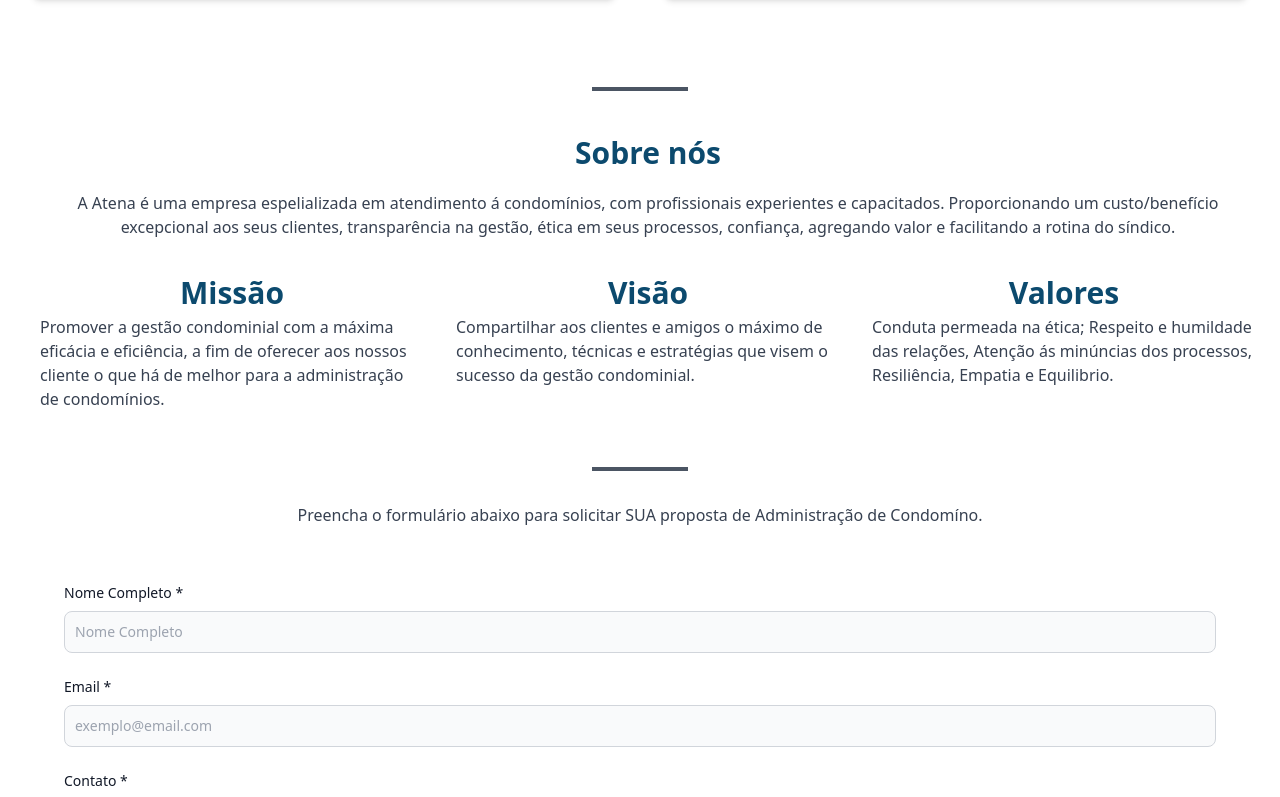
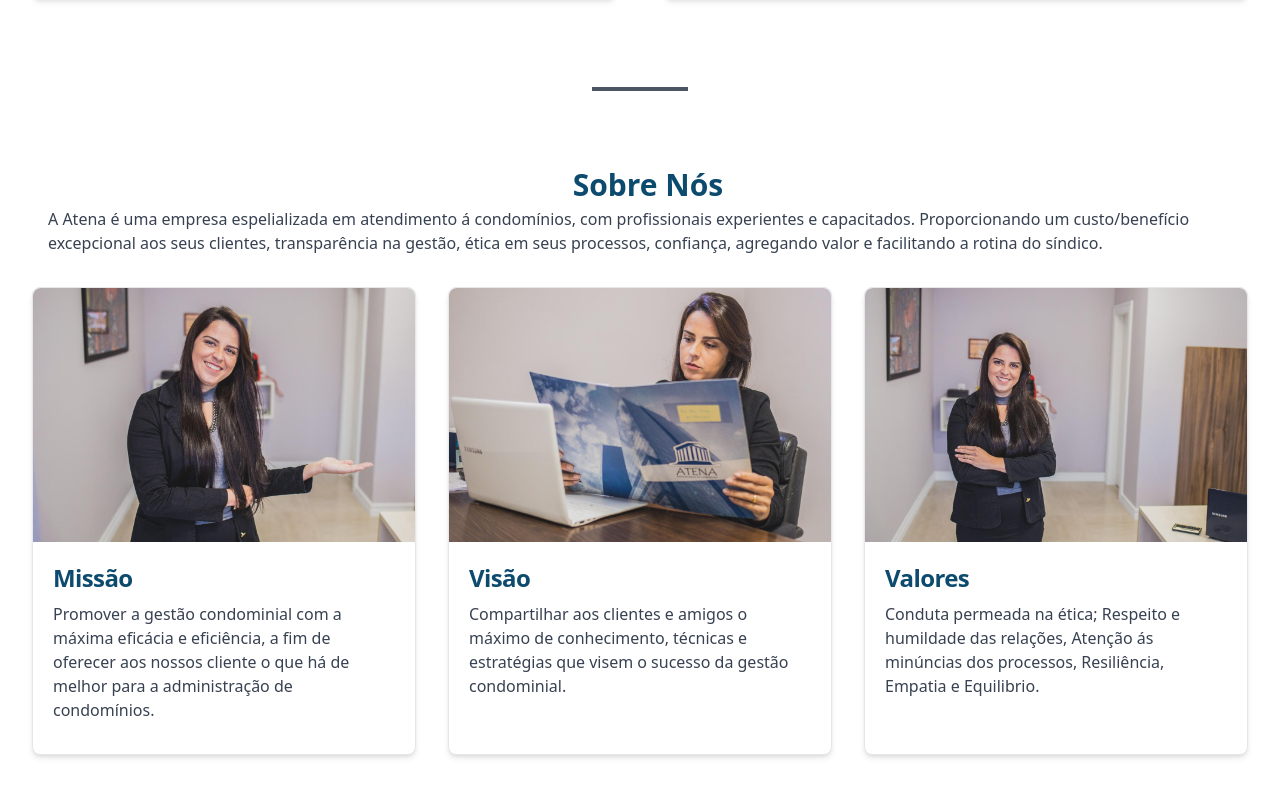
Before and after one commit to Raphael-Soares/Atena, a React (Vite) app: page / in a window 1280 px wide. Shown: the part 1960-2757 px from the top of the page. Built offline with nearby package versions, Linux system fonts and the light colour scheme.

Commit message:
mais imagens

```diff
--- a/src/App.jsx
+++ b/src/App.jsx
@@ -9,6 +9,7 @@
 import Sobre from "./components/Sobre";
 import Avaliacao from "./components/Avaliacao";
 import Form from "./components/Form";
+import SideImageCard from "./components/SideImageCard";
 
 function App() {
     const servicos = useRef(null);
--- /dev/null
+++ b/src/components/SideImageCard.jsx
@@ -0,0 +1,19 @@
+import React from "react";
+
+function SideImageCard({title, image, children}) {
+    return (
+        <div class=" flex  bg-white rounded-lg border border-gray-200 shadow-md">
+            <div className="w-4/5">
+                <img class="rounded-tl-lg w-fit " src={image} alt="" />
+            </div>
+
+            <div class="p-5">
+                <h5 class="mb-2 text-2xl font-bold tracking-tight text-sky-900">{title}</h5>
+
+                <p class="mb-3 font-normal text-gray-700">{children}</p>
+            </div>
+        </div>
+    );
+}
+
+export default SideImageCard;
--- /dev/null
+++ b/src/components/SideRightImageCard.jsx
@@ -0,0 +1,18 @@
+import React from "react";
+
+function SideRightImageCard({title, image, children}) {
+    return (
+        <div class=" flex justify-between bg-white rounded-lg border border-gray-200 shadow-md">
+            <div class="p-5">
+                <h5 class="mb-2 text-2xl font-bold tracking-tight text-gray-900">{title}</h5>
+
+                <p class="mb-3 font-normal text-gray-700">{children}</p>
+            </div>
+            <div className="w-4/5">
+                <img class="rounded-tr-lg w-fit " src={image} alt="" />
+            </div>
+        </div>
+    );
+}
+
+export default SideRightImageCard;
--- a/src/components/Sobre.jsx
+++ b/src/components/Sobre.jsx
@@ -1,26 +1,35 @@
 import React from "react";
 import TextCard from "./TextCard";
+import SideImageCard from "./SideImageCard";
+import TopImageCard from "./TopImageCard";
+
+import foto1 from "../assets/foto1.jpg";
+import foto4 from "../assets/foto4.jpg";
+import foto5 from "../assets/foto5.jpg";
+import foto6 from "../assets/foto6.jpg";
 
 function Sobre() {
     return (
-        <TextCard title="Sobre nós">
-            <p className="text-center p-4">
+        <div className="flex flex-col gap-4 p-6">
+            <TextCard title="Sobre Nós" image={foto1}>
                 A Atena é uma empresa espelializada em atendimento á condomínios, com profissionais experientes e capacitados. Proporcionando um custo/benefício
                 excepcional aos seus clientes, transparência na gestão, ética em seus processos, confiança, agregando valor e facilitando a rotina do síndico.
-            </p>
-            <div className="flex justify-around text-center flex-col sm:flex-row sm:text-left w-full">
-                <TextCard title="Missão">
+            </TextCard>
+            <div className="flex flex-col gap-4 justify-between sm:flex-row">
+                <TopImageCard title="Missão" image={foto5}>
                     Promover a gestão condominial com a máxima eficácia e eficiência, a fim de oferecer aos nossos cliente o que há de melhor para a
                     administração de condomínios.
-                </TextCard>
-                <TextCard title="Visão">
+                </TopImageCard>
+
+                <TopImageCard title="Visão" image={foto4}>
                     Compartilhar aos clientes e amigos o máximo de conhecimento, técnicas e estratégias que visem o sucesso da gestão condominial.
-                </TextCard>
-                <TextCard title="Valores">
+                </TopImageCard>
+
+                <TopImageCard title="Valores" image={foto6}>
                     Conduta permeada na ética; Respeito e humildade das relações, Atenção ás minúncias dos processos, Resiliência, Empatia e Equilibrio.
-                </TextCard>
+                </TopImageCard>
             </div>
-        </TextCard>
+        </div>
     );
 }
 
--- /dev/null
+++ b/src/components/TopImageCard.jsx
@@ -0,0 +1,19 @@
+import React from "react";
+
+function TopImageCard({title, image, children}) {
+    return (
+        <div class="max-w-sm bg-white rounded-lg border border-gray-200 shadow-md ">
+            <a href="#">
+                <img class="rounded-t-lg" src={image} alt="" />
+            </a>
+            <div class="p-5">
+                <a href="#">
+                    <h5 class="mb-2 text-2xl font-bold tracking-tight text-sky-900 ">{title}</h5>
+                </a>
+                <p class="mb-3 font-normal text-gray-700 ">{children}</p>
+            </div>
+        </div>
+    );
+}
+
+export default TopImageCard;
```
